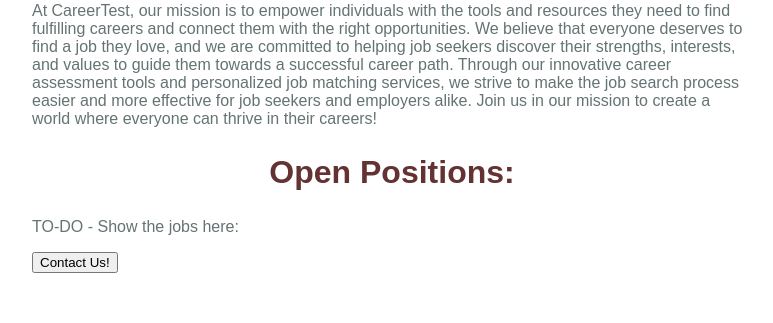
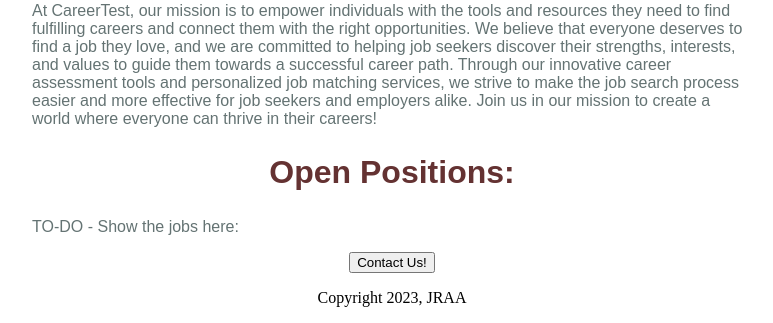
Before and after one commit to jraa1995/Career-Website-Python, a Flask app: page / in a window 1280 px wide. Shown: the part 729-1052 px from the top of the page, without its empty margins (248-1021 px from the left). Before the commit the page ends 1002 px from the top, so only its background shows below. Run offline with Flask 3, Linux system fonts and the light colour scheme.

Commit message:
added HTML + CSS

```diff
--- a/templates/home.html
+++ b/templates/home.html
@@ -24,14 +24,14 @@
         text-align: center;
       }
 
-      p {
+      .bodytext {
         font-family: sans-serif;
         color: rgb(100, 115, 115);
       }
 
       #container {
         max-width: 720px;
-        margin: 0 auto 0 auto;
+        margin: 0 auto;
       }
     </style>
   </head>
@@ -40,12 +40,14 @@
     <h1> CareerTest, Inc.</h1>
     <img id="banner" src="https://career-website-python--jose-rafaelra34.repl.co/static/banner.jpg">
     <h2> About CareerTest </h2>
-    <p>
+    <p class="bodytext">
       At CareerTest, our mission is to empower individuals with the tools and resources they need to find fulfilling careers and connect them with the right opportunities. We believe that everyone deserves to find a job they love, and we are committed to helping job seekers discover their strengths, interests, and values to guide them towards a successful career path. Through our innovative career assessment tools and personalized job matching services, we strive to make the job search process easier and more effective for job seekers and employers alike. Join us in our mission to create a world where everyone can thrive in their careers!
     </p>
     <h2> Open Positions:</h2>
-    <p> TO-DO - Show the jobs here:</p>
-    <button>Contact Us!</button>
+    <p class="bodytext"> TO-DO - Show the jobs here:</p>
+    <div style="text-align:center;">
+    <button id="contactbutton">Contact Us!</button>
+      <p> Copyright 2023, JRAA</p>
     </div>
   </body>
 </html>
```
